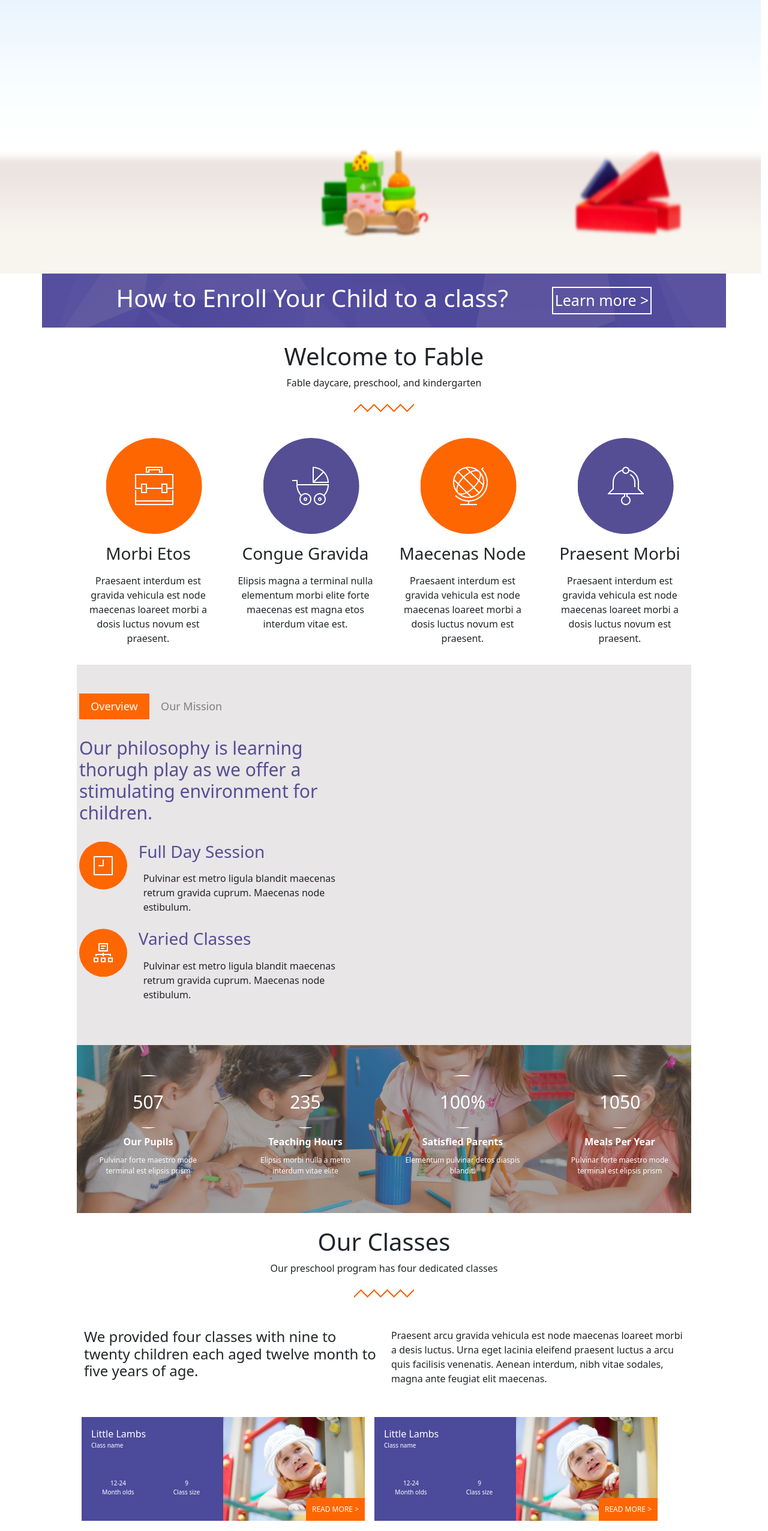
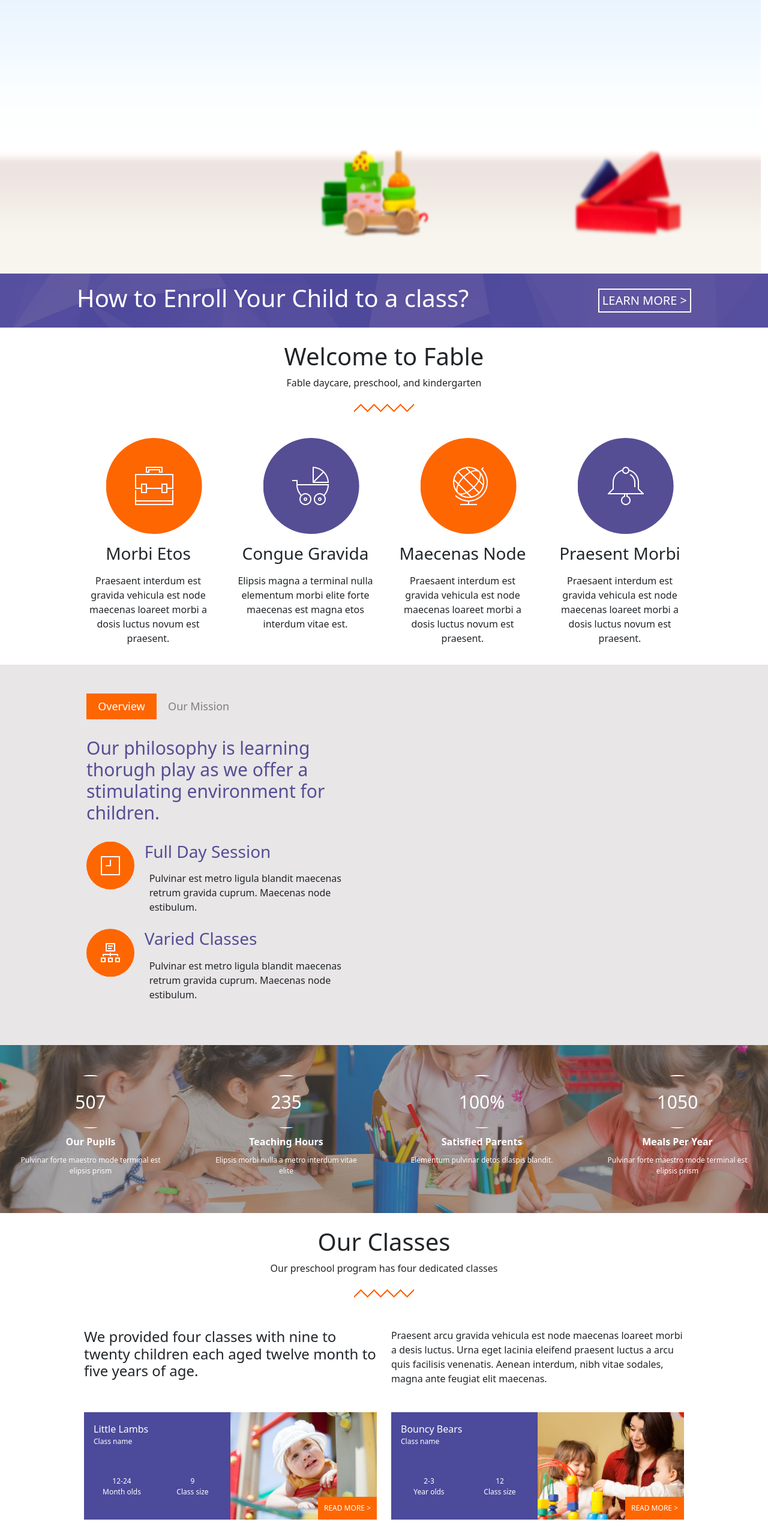
Before and after one commit to DiceglieA/proj-html-vuejs, a Vue app: page / in a window 1280 px wide. Shown: the part 234-2786 px from the top of the page at 60% size. Built offline with nearby package versions, Linux system fonts and the light colour scheme; the HTML template or start-up script is replaced by a standard one.

Commit message:
aggiunte nuove componenti ed importate props

```diff
--- /dev/null
+++ b/src/components/AchievementComp.vue
@@ -0,0 +1,116 @@
+<template>
+  <div class="bg-purple">
+    <div class="container">
+        <div class="left col-6 py-5">
+            <h4 class="mb-4 violet">We have been educating children for over fifteen years. Our goal is to create a place that emgages each child.
+            </h4>
+
+            <p class="mb-4">Praesent arcu gravida vehicula est node maecenas loareet morbi a desis luctus. Urna eget lacinia eleifend praesent luctus a arcu quis facilisis venenatis, aenean interdum,</p>
+
+            <ul class="p-0">
+            <li>
+                <img src="../assets/img/images/style_1.png" alt="thick">
+                <span>Comprensive reporting on individual achievement</span>
+            </li>
+            <li>
+                <img src="../assets/img/images/style_1.png" alt="thick">
+                <span>Educational field trips and school presentations</span>
+            </li>
+            <li>
+                <img src="../assets/img/images/style_1.png" alt="thick">
+                <span>Individual attention in a small-class setting</span>
+            </li>
+            <li>
+                <img src="../assets/img/images/style_1.png" alt="thick">
+                <span>Learning program with after-school care</span>
+            </li>
+            <li>
+                <img src="../assets/img/images/style_1.png" alt="thick">
+                <span>Opportunities to carry out scientific investigations</span>
+            </li>
+            <li>
+                <img src="../assets/img/images/style_1.png" alt="thick">
+                <span>Positive Learning environment for your child</span>
+            </li>
+            </ul>
+        </div>
+        <div class="right row col-6 py-5 text-center">
+            <div v-for="(elem, index) in achieveData" :key="index" class="col-6">
+                <img :src="require(`../assets/img/images/${elem.image}`)" alt="none" class="img-card mt-2">
+                <h5 class="my-3 violet">{{elem.title}}</h5>
+                <p>{{elem.subtitle}}</p>
+            </div>
+        </div>
+    </div>
+
+  </div>
+</template>
+
+<script>
+export default {
+name: 'AchievementComp',
+data() {
+    return {
+        achieveData: [
+            {
+                title: 'Learning & Fun',
+                subtitle: 'Praesent modea est gravida node vehicula luctus.',
+                image: 'toy.png'
+            },
+            {
+                title: 'Healty Meals',
+                subtitle: 'Terminal interdum a eleifend maecenas est morbi.',
+                image: 'meal.png'
+            },
+            {
+                title: 'Friendly Place',
+                subtitle: 'Terminal interdum a eleifend maecenas est morbi.',
+                image: 'school.png'
+            },
+            {
+                title: 'Children Safety',
+                subtitle: 'Praesent modea est gravida node vehicula luctus.',
+                image: 'shield.png'
+            }
+        ]
+    }
+}
+}
+</script>
+
+<style lang="scss" scoped>
+.bg-purple {
+    background-color: #e8e6e7;
+}
+.container {
+    width: 80%;
+    display: flex;
+}
+.left {
+    font-size: 13px;
+    line-height: 1.6em;
+    li {
+        display: flex;
+        align-items: center;
+    }
+    span {
+        margin-left: 15px;
+    }
+    img{
+        width: 13px;
+    }
+}
+.right {
+    font-size: 12px;
+}
+.img-card{
+    clip-path: circle();
+    background-color: white;
+    padding: 1rem;
+    width: 23%;
+}
+.violet {
+    color: #4c4a9b;
+}
+
+</style>
--- a/src/components/ClassesComp.vue
+++ b/src/components/ClassesComp.vue
@@ -1,12 +1,5 @@
 o0<template>
   <div>
-    <div class="text-center m-4">
-        <h1>Our Classes</h1>
-        <p>Our preschool program has four dedicated classes</p>
-        <div>
-            <img src="../assets/img/images/header_divider.png" alt="waves">
-        </div>
-    </div>
     <div class="container">
       <div class="row mt-5 mb-3">
         <h4 class="col-6">
@@ -19,36 +12,59 @@ o0<template>
 
          <!-- Creare componente Card nel Refactoring -->
 
-      <div class="row">
-        <div v-for="(elem, index) in classData" :key="index" class="class-card row col-6">  <!--  Possibile componente -->
+      <div class="row mb-5">
+        <div v-for="(elem, index) in classData" :key="index" class="class-card row col-6 m-auto">  <!--  Possibile componente -->
           <div class="text-card p-3 col-6">
-            <div>Little Lambs</div>
+            <div>{{elem.name}}</div>
             <div class="sizing">Class name</div>
             <div class="row text-center sizing">
               <div class="col-6 mt-5">
-                <div>12-24</div>
-                <div>Month olds</div>
+                <div>{{elem.age}}</div>
+                <div>{{elem.description}} olds</div>
               </div>
               <div class="col-6 mt-5">
-                <div>9</div>
+                <div>{{elem.size}}</div>
                 <div>Class size</div>
               </div>
             </div>
           </div>
           <div class="img-card col-6 p-0">
-            <img src="../assets/img/images/class_01-690x506.jpg" alt="">
+            <img :src="require(`../assets/img/images/${elem.image}`)" alt="">
             <button> READ MORE &gt;</button>
           </div>
         </div>
       </div>
 
     </div>
+    <!-- componente sfondo viola -->
+    <div>
+      <AchievementComp />
+    </div>
+    <!-- componente immagini fascia(forse) -->
+    <div class="row">
+      <div class="col-3 p-0">
+        <img class="w-100" src="../assets/img/images/gallery_01-690x506.jpg" alt="">
+      </div>
+      <div class="col-3 p-0">
+        <img class="w-100" src="../assets/img/images/gallery_02-690x506.jpg" alt="">
+      </div>
+      <div class="col-3 p-0">
+        <img class="w-100" src="../assets/img/images/gallery_03-690x506.jpg" alt="">
+      </div>
+      <div class="col-3 p-0">
+        <img class="w-100" src="../assets/img/images/gallery_04-690x506.jpg" alt="">
+      </div>
+    </div>
   </div>
 </template>
 
 <script>
+import AchievementComp from './AchievementComp.vue'
 export default {
 name: 'ClassesComp',
+components: {
+  AchievementComp,
+},
 data() {
   return {
     classData: [
@@ -93,14 +109,14 @@ data() {
 }
 .class-card {
   height: 200px;
-  padding: 20px;
+  padding: 12px;
 }
 .text-card {
   background-color: #4c4a9b;
   color: white;
 }
 .sizing {
-  font-size: 10px;
+  font-size: 12px;
 }
 .img-card{
   position: relative;
--- a/src/components/EnrollBar.vue
+++ b/src/components/EnrollBar.vue
@@ -1,8 +1,8 @@
 <template>
-  <div class="container">
+  <div class="container-bar">
     <div class="en-bar">
-        <h1>How to Enroll Your Child to a class?</h1>
-        <a href="#!">Learn more &gt;</a>
+        <h1>{{datibars.title}}</h1>
+        <a href="#!">{{datibars.button}} &gt;</a>
     </div>
   </div>
 </template>
@@ -10,18 +10,21 @@
 <script>
 export default {
 name: 'EnrollBar',
+props: {
+  datibars: Object
+}
 }
 </script>
 
 <style lang="scss" scoped>
-.container {
+.container-bar {
     background-image: url(../assets/img/images/pattern.png);
     height: 90px;
-    width: 100%;
+    background-size: cover;
 }
 .en-bar{
+    width: 80%;
     height: 90px;
-    width: 80%;
     margin: auto;
     display: flex;
     align-items: center;
@@ -32,7 +35,7 @@ a {
     text-decoration: none;
     color: white;
     border: 2px solid white;
-    font-size: 25px;
-    padding: 2px 3px;
+    font-size: 20px;
+    padding: 3px 5px;
 }
 </style>
--- a/src/components/HeaderComp.vue
+++ b/src/components/HeaderComp.vue
@@ -2,20 +2,18 @@
   <div>
     <NavComp class="nav"/>
     <JumboComp />
-    <EnrollBar />
   </div>
 </template>
 
 <script>
 import NavComp from "./NavComp.vue"
 import JumboComp from "./JumboComp.vue"
-import EnrollBar from './EnrollBar.vue'
+
 export default {
 name: 'HeaderComp',
 components: {
   NavComp,
   JumboComp,
-  EnrollBar,
 }
 }
 </script>
--- a/src/components/MainComp.vue
+++ b/src/components/MainComp.vue
@@ -1,55 +1,73 @@
 <template>
   <div>
-    <!-- <TitleComp /> -->
+    <EnrollBar :datibars="purplebars[0]" />
+    <TitleComp :datititle="arrtitle[0]" />
     <WelcomeComp />
-    <!-- <TitleComp /> -->
+    <TitleComp :datititle="arrtitle[1]" />
     <ClassesComp />
+    <EnrollBar :datibars="purplebars[1]" />
+    <TitleComp :datititle="arrtitle[2]" />
+    <StaffComp />
   </div>
 </template>
 
 <script>
+import EnrollBar from './EnrollBar.vue';
 import WelcomeComp from './WelcomeComp.vue';
 import ClassesComp from './ClassesComp.vue';
-// import TitleComp from ".components/TitleComp.vue";
+import StaffComp from './StaffComp.vue';
+import TitleComp from "./TitleComp.vue";
 
 export default {
 name: 'MainComp',
 components: {
+    EnrollBar,
     WelcomeComp,
     ClassesComp,
-    //  TitleComp,
+    StaffComp,
+    TitleComp,
 },
-//  data() {
-//      return {
-//        arrTitle: [
-//          {
-//            title: 'Welcome to Fable',
-//            subtitle: 'Fable daycare, preschool, and kindergarten',
-//            image: '"../assets/img/images/header_divider.png"'
-//          },
-//          {
-//            title: 'Our Classes',
-//            subtitle: 'Our preschool program has four dedicated classes',
-//            image: '"../assets/img/images/header_divider.png"'
-//          },
-//          {
-//            title: 'Meet Our Staff',
-//            subtitle: 'With education and experience in early childhood care',
-//            image: '"../assets/img/images/header_divider.png"'
-//          },
-//          {
-//            title: 'What s New',
-//            subtitle: 'Keep up to date with the latest news',
-//            image: '"../assets/img/images/header_divider.png"'
-//          },
-//          {
-//            title: 'Contact Us',
-//            subtitle: 'Our postal address and contact detail',
-//            image: '"../assets/img/images/header_divider.png"'
-//          },
-//        ]
-//      }
-//    }
+data() {
+  return {
+  purplebars: [
+      {
+        title: 'How to Enroll Your Child to a class?',
+        button: 'LEARN MORE'
+      },
+      {
+        title: ' See Our Kindergarten Photo Gallery!',
+        button: 'VIEW GALLERY'
+      }
+    ],
+  arrtitle: [
+      {
+        title: 'Welcome to Fable',
+        subtitle: 'Fable daycare, preschool, and kindergarten',
+        image: 'header_divider.png'
+      },
+      {
+        title: 'Our Classes',
+        subtitle: 'Our preschool program has four dedicated classes',
+        image: 'header_divider.png'
+      },
+      {
+        title: 'Meet Our Staff',
+        subtitle: 'With education and experience in early childhood care',
+        image: 'header_divider.png'
+      },
+      {
+        title: 'What s New',
+        subtitle: 'Keep up to date with the latest news',
+        image: 'header_divider.png'
+      },
+      {
+        title: 'Contact Us',
+        subtitle: 'Our postal address and contact detail',
+        image: 'header_divider.png'
+      },
+    ]
+  }
+}
 }
 </script>
 
--- /dev/null
+++ b/src/components/StaffComp.vue
@@ -0,0 +1,15 @@
+<template>
+  <div>
+
+  </div>
+</template>
+
+<script>
+export default {
+name: 'StaffComp'
+}
+</script>
+
+<style>
+
+</style>
--- a/src/components/TitleComp.vue
+++ b/src/components/TitleComp.vue
@@ -1,10 +1,10 @@
 <template>
   <div>
     <div class="text-center m-4">
-        <h1>Welcome to Fable</h1>
-        <p>Fable daycare, preschool, and kindergarten</p>
+        <h1>{{datititle.title}}</h1>
+        <p>{{datititle.subtitle}}</p>
         <div>
-            <img src="../assets/img/images/header_divider.png" alt="waves">
+          <img :src="require(`../assets/img/images/${datititle.image}`)">
         </div>
     </div>
   </div>
@@ -12,7 +12,10 @@
 
 <script>
 export default {
-name: 'TitleComp'
+name: 'TitleComp',
+props: {
+  datititle: Object
+}
 }
 </script>
 
--- a/src/components/WelcomeComp.vue
+++ b/src/components/WelcomeComp.vue
@@ -1,14 +1,6 @@
 <template>
-  <div class="w-container">
-    <div class="text-center m-4">
-        <h1>Welcome to Fable</h1>
-        <p>Fable daycare, preschool, and kindergarten</p>
-        <div>
-            <img src="../assets/img/images/header_divider.png" alt="waves">
-        </div>
-    </div>
-
-    <section>  <!-- <! Sezione 1 !> -->
+  <div>
+    <section class="w-container">  <!-- <! Sezione 1 !> -->
         <div class="row">
             <div v-for="(elem, index) in welcomeData" :key="index" class="w-card col-3 text-center">
                 <div class="w-100 mb-3">
@@ -21,7 +13,7 @@
     </section>
 
     <section class="bg-section">  <!-- <! Sezione 2 !> -->
-        <div class="row py-5 px-1">
+        <div class="w-container row py-5 px-1">
             <div class="left col-6">    <!-- Parte sinistra -->
                 <div class="d-flex">
                     <div class="overview orange">
```
